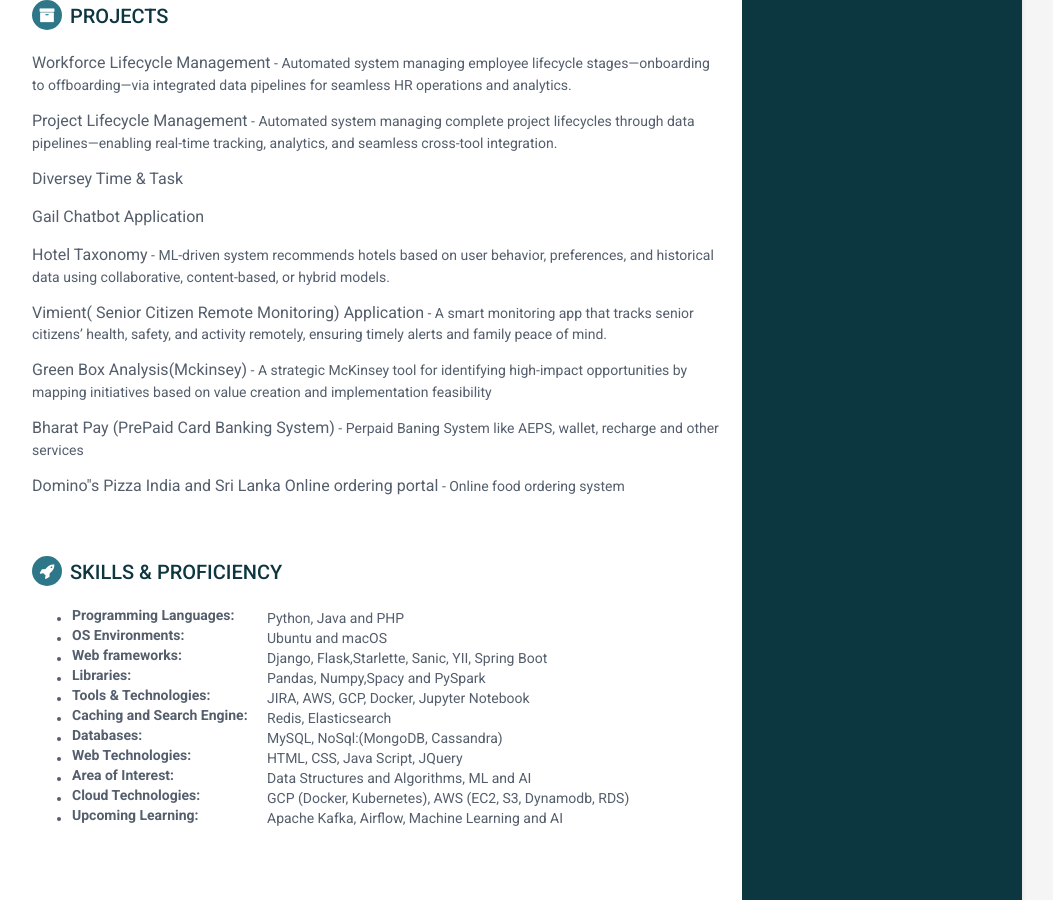
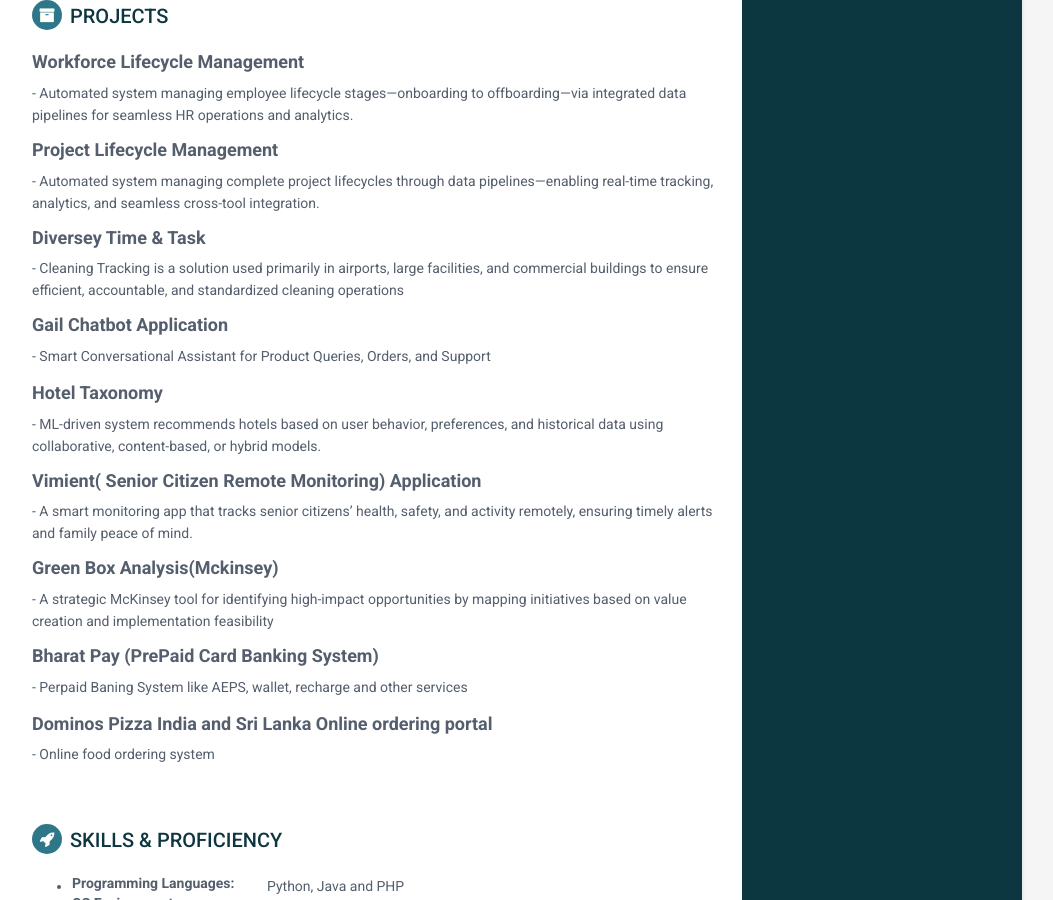
Before and after one commit to sanjusci/sanjusci.github.io, a Jekyll site: the page built from index.html, in a window 1280 px wide and 900 px high, scrolled down 1836 px. Shown: the whole window, without its empty margins (143-1196 px from the left). Built offline with Jekyll 4.4.1, drawn with Linux system fonts in a browser that asks for light colours.

Commit message:
updated profile

```diff
--- a/_data/projects.yml
+++ b/_data/projects.yml
@@ -3,36 +3,36 @@
 - project:
   title: Workforce Lifecycle Management
   link:
-  tagline: "Automated system managing employee lifecycle stages—onboarding to offboarding—via integrated data pipelines for seamless HR operations and analytics."
+  tagline: Automated system managing employee lifecycle stages—onboarding to offboarding—via integrated data pipelines for seamless HR operations and analytics.
 - project:
   title: Project Lifecycle Management
   link:
-  tagline: "Automated system managing complete project lifecycles through data pipelines—enabling real-time tracking, analytics, and seamless cross-tool integration."
+  tagline: Automated system managing complete project lifecycles through data pipelines—enabling real-time tracking, analytics, and seamless cross-tool integration.
 - project:
   title: Diversey Time & Task
   link:
-  tagline:
+  tagline: Cleaning Tracking is a solution used primarily in airports, large facilities, and commercial buildings to ensure efficient, accountable, and standardized cleaning operations
 - project:
   title: Gail Chatbot Application
   link:
-  tagline:
+  tagline: Smart Conversational Assistant for Product Queries, Orders, and Support
 - project:
   title: Hotel Taxonomy
   link:
-  tagline: "ML-driven system recommends hotels based on user behavior, preferences, and historical data using collaborative, content-based, or hybrid models."
+  tagline: ML-driven system recommends hotels based on user behavior, preferences, and historical data using collaborative, content-based, or hybrid models.
 - project:
   title: Vimient( Senior Citizen Remote Monitoring) Application
   link:
-  tagline: "A smart monitoring app that tracks senior citizens’ health, safety, and activity remotely, ensuring timely alerts and family peace of mind."
+  tagline: A smart monitoring app that tracks senior citizens’ health, safety, and activity remotely, ensuring timely alerts and family peace of mind.
 - project:
   title: Green Box Analysis(Mckinsey)
   link:
-  tagline: "A strategic McKinsey tool for identifying high-impact opportunities by mapping initiatives based on value creation and implementation feasibility"
+  tagline: A strategic McKinsey tool for identifying high-impact opportunities by mapping initiatives based on value creation and implementation feasibility
 - project:
   title: Bharat Pay (PrePaid Card Banking System)
   link:
-  tagline: "Perpaid Baning System like AEPS, wallet, recharge and other services"
+  tagline: Perpaid Baning System like AEPS, wallet, recharge and other services
 - project:
-  title: Domino"s Pizza India and Sri Lanka Online ordering portal
+  title: Dominos Pizza India and Sri Lanka Online ordering portal
   link: https://pizzaonline.dominos.co.in
   tagline: Online food ordering system
--- a/_includes/projects.html
+++ b/_includes/projects.html
@@ -8,18 +8,16 @@
     <!--      <p>{{ intro.description }}</p>-->
     <!--  </div>&lt;!&ndash;//intro&ndash;&gt;-->
     <!--  {% endfor%}-->
-
+    <ul class="list-unstyled">
         {% for project in site.data.projects %}
         <div class="item">
-
-      <span class="project-title">{{ project.title }}</span>
-
+            <li><span class="project-title"><h4>{{ project.title }}</h4></span>
                 {% if project.tagline %}
                 - <span class="project-tagline">{{ project.tagline }}</span>
                 {% endif %}
-
+            </li>
         </div><!--//item-->
         {% endfor %}
-
+    </ul>
 </section><!--//section-->
 {% endif %}
```
Lines whose indentation alone changed are shown as unchanged.
